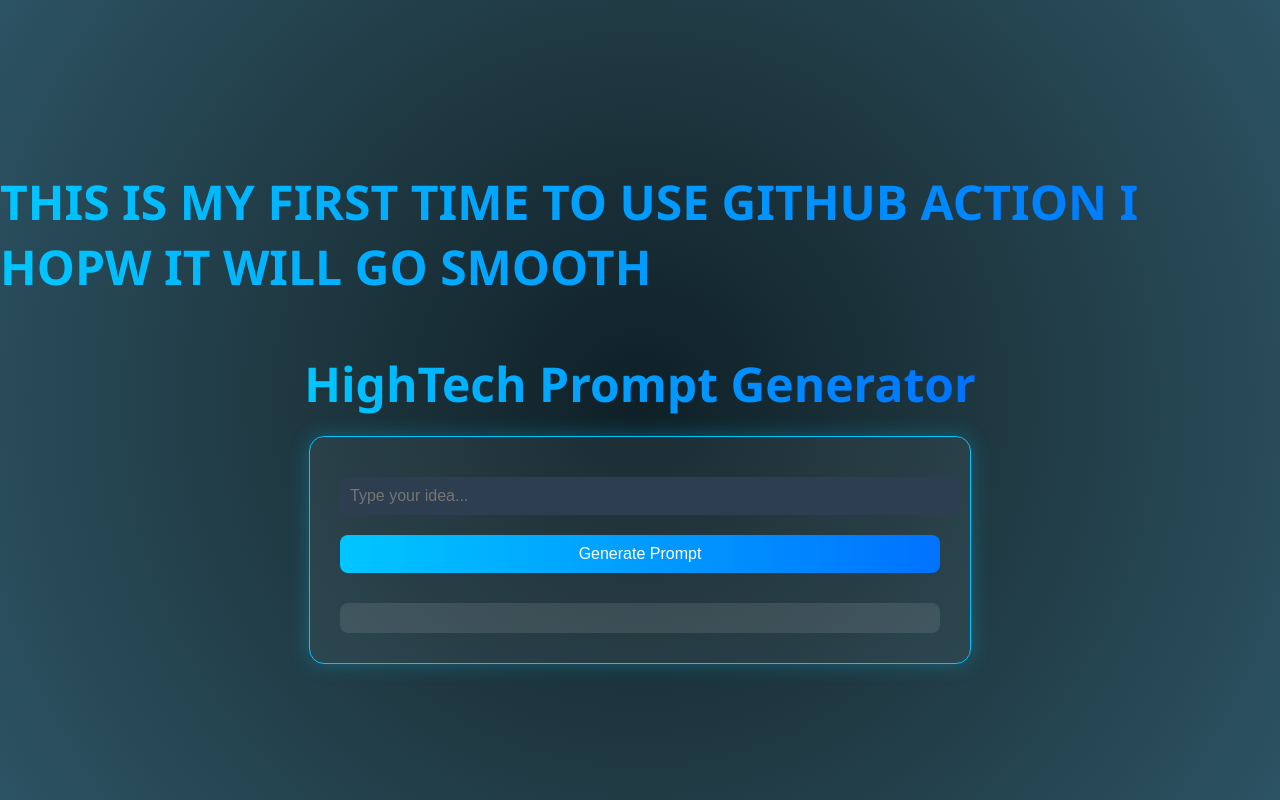
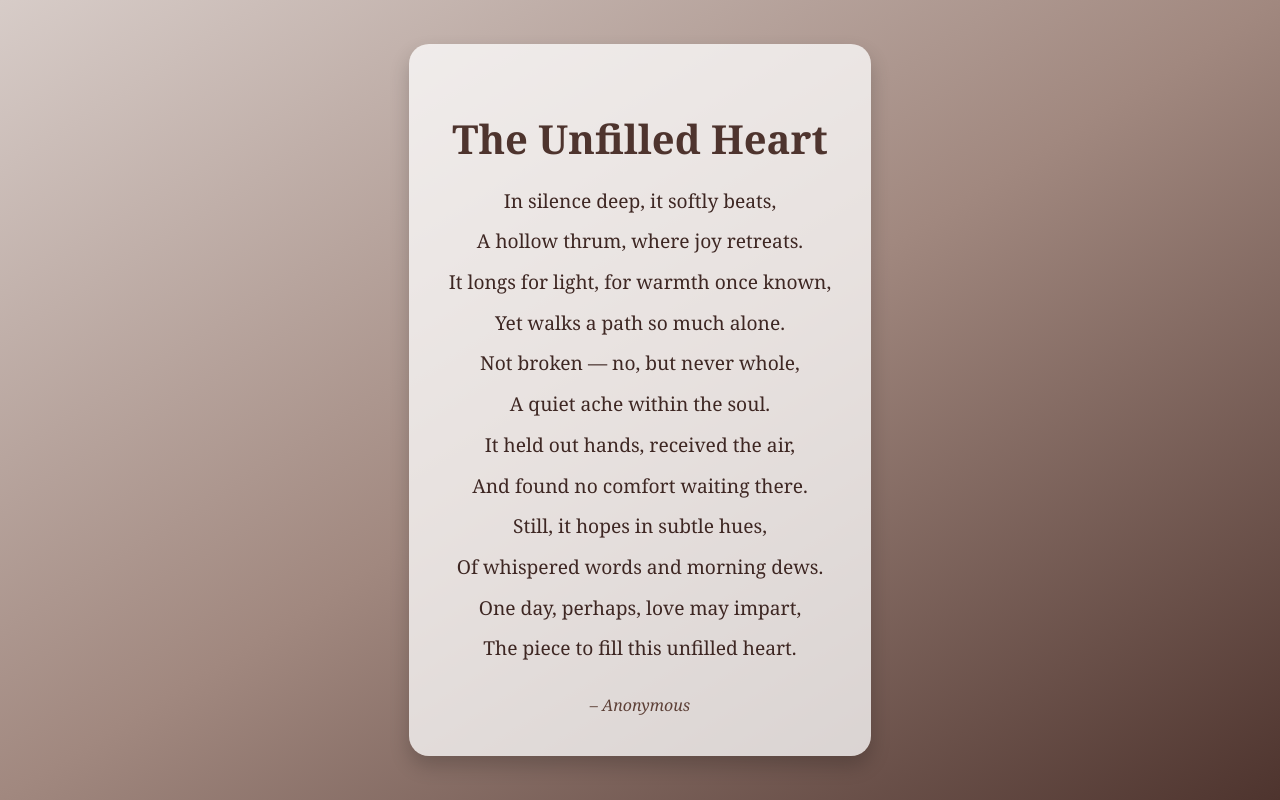
Before and after one commit to revati2706/StaticSite-Automation, a plain HTML site: page index.html in a window 1280 px wide. Drawn offline with Linux system fonts and the light colour scheme.

Commit message:
poem updated

```diff
--- a/index.html
+++ b/index.html
@@ -2,97 +2,69 @@
 <html lang="en">
 <head>
   <meta charset="UTF-8">
-  <meta name="viewport" content="width=device-width, initial-scale=1.0">
-  <title>HighTech Prompt Generator</title>
-  <h1>THIS IS MY FIRST TIME TO USE GITHUB ACTION I HOPW IT WILL GO SMOOTH</h1>
+  <meta name="viewport" content="width=device-width, initial-scale=1">
+  <title>The Unfilled Heart</title>
   <style>
+    /* Background: soft coffee gradient */
     body {
       margin: 0;
       padding: 0;
-      background: radial-gradient(circle at center, #0f2027, #203a43, #2c5364);
-      font-family: 'Segoe UI', Tahoma, Geneva, Verdana, sans-serif;
-      color: #ffffff;
+      font-family: 'Georgia', serif;
+      background: linear-gradient(to bottom right, #d7ccc8, #a1887f, #4e342e);
+      color: #3e2723;
       display: flex;
-      flex-direction: column;
+      justify-content: center;
       align-items: center;
-      justify-content: center;
-      min-height: 100vh;
+      height: 100vh;
+      text-align: center;
+    }
+
+    .container {
+      background-color: rgba(255, 255, 255, 0.75);
+      padding: 40px;
+      border-radius: 20px;
+      box-shadow: 0 10px 20px rgba(0,0,0,0.2);
+      max-width: 700px;
     }
 
     h1 {
-      font-size: 3rem;
+      font-size: 2.5rem;
       margin-bottom: 20px;
-      background: linear-gradient(90deg, #00c6ff, #0072ff);
-      -webkit-background-clip: text;
-      -webkit-text-fill-color: transparent;
+      color: #4e342e;
     }
 
-    .prompt-box {
-      background-color: rgba(255, 255, 255, 0.05);
-      border: 1px solid #00c6ff;
-      padding: 30px;
-      border-radius: 15px;
-      width: 90%;
-      max-width: 600px;
-      box-shadow: 0 0 20px rgba(0, 198, 255, 0.3);
+    p {
+      font-size: 1.2rem;
+      line-height: 1.6;
+      margin: 10px 0;
     }
 
-    input, button {
-      width: 100%;
-      padding: 10px;
-      margin: 10px 0;
-      border: none;
-      border-radius: 8px;
-      font-size: 1rem;
-    }
-
-    input {
-      background-color: #2c3e50;
-      color: #ffffff;
-    }
-
-    button {
-      background: linear-gradient(to right, #00c6ff, #0072ff);
-      color: white;
-      cursor: pointer;
-      transition: background 0.3s ease;
-    }
-
-    button:hover {
-      background: linear-gradient(to right, #0072ff, #00c6ff);
-    }
-
-    .output {
-      margin-top: 20px;
-      background-color: rgba(255, 255, 255, 0.1);
-      padding: 15px;
-      border-radius: 8px;
+    .author {
+      margin-top: 30px;
       font-style: italic;
-      color: #00e6e6;
+      color: #5d4037;
     }
   </style>
 </head>
 <body>
-  <h1>HighTech Prompt Generator</h1>
-  <div class="prompt-box">
-    <input type="text" id="userInput" placeholder="Type your idea...">
-    <button onclick="generatePrompt()">Generate Prompt</button>
-    <div class="output" id="outputBox"></div>
+  <div class="container">
+    <h1>The Unfilled Heart</h1>
+    <p>In silence deep, it softly beats,</p>
+    <p>A hollow thrum, where joy retreats.</p>
+    <p>It longs for light, for warmth once known,</p>
+    <p>Yet walks a path so much alone.</p>
+
+    <p>Not broken — no, but never whole,</p>
+    <p>A quiet ache within the soul.</p>
+    <p>It held out hands, received the air,</p>
+    <p>And found no comfort waiting there.</p>
+
+    <p>Still, it hopes in subtle hues,</p>
+    <p>Of whispered words and morning dews.</p>
+    <p>One day, perhaps, love may impart,</p>
+    <p>The piece to fill this unfilled heart.</p>
+
+    <div class="author">– Anonymous</div>
   </div>
-
-  <script>
-    function generatePrompt() {
-      const input = document.getElementById('userInput').value;
-      const outputBox = document.getElementById('outputBox');
-
-      if (input.trim() === '') {
-        outputBox.innerText = 'Please enter an idea to generate a prompt.';
-        return;
-      }
-
-      const basePrompt = `Create a futuristic, high-tech solution for: "${input}"`;
-      outputBox.innerText = basePrompt;
-    }
-  </script>
 </body>
 </html>
```
